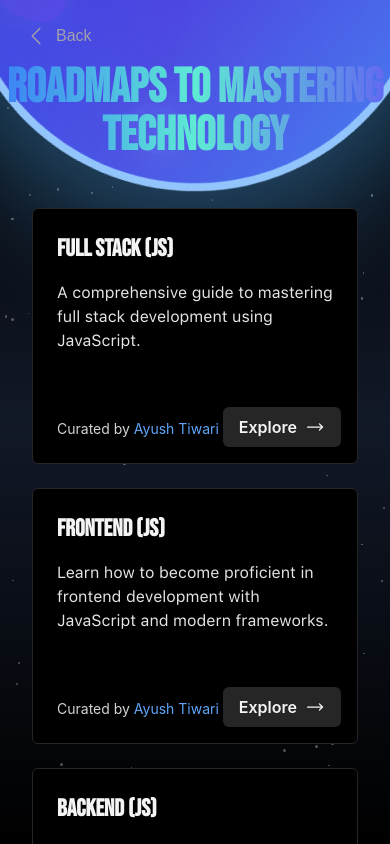
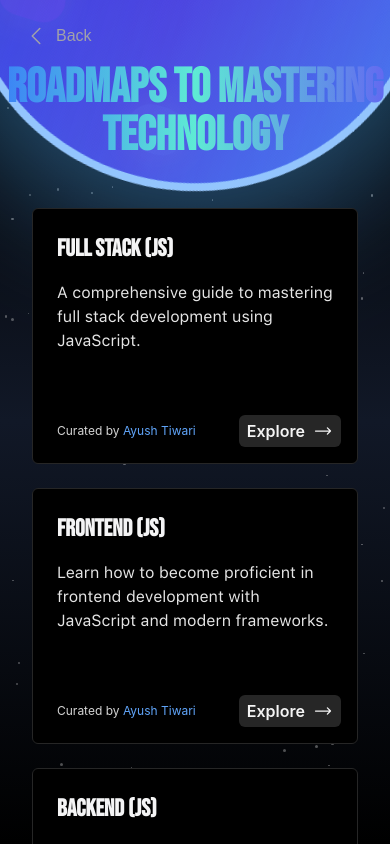
Before and after one commit to Ayush5071/quantsprogrammer, a Next.js app: page /explore in a window 390 px wide. Built offline with nearby package versions, Linux system fonts and the light colour scheme.

Commit message:
fix: size of explore cards

```diff
--- a/src/components/component/Card.tsx
+++ b/src/components/component/Card.tsx
@@ -26,7 +26,7 @@ export function Roadmapcard({
       </div>
 
       {/* Curated by section */}
-      <div className="text-neutral-300 font-sfText relative text-sm mt-4">
+      <div className="text-neutral-300 font-sfText relative text-xs md:text-sm mt-4">
         Curated by{" "}
         <a
           href={linkedIn}
@@ -41,7 +41,7 @@ export function Roadmapcard({
       {/* Explore button positioned at bottom right */}
       <a
         href={link}
-        className="absolute font-sfText bottom-4 right-4 flex items-center gap-2 px-4 py-2 bg-neutral-800 text-neutral-100 font-semibold rounded-md shadow-md hover:shadow-lg transition-all"
+        className="absolute font-sfText bottom-4 right-4 flex items-center gap-2 px-2 py-1 md:px-4 md:py-2 bg-neutral-800 text-neutral-100 font-semibold rounded-md shadow-md hover:shadow-lg transition-all"
       >
         Explore
         <svg
```
